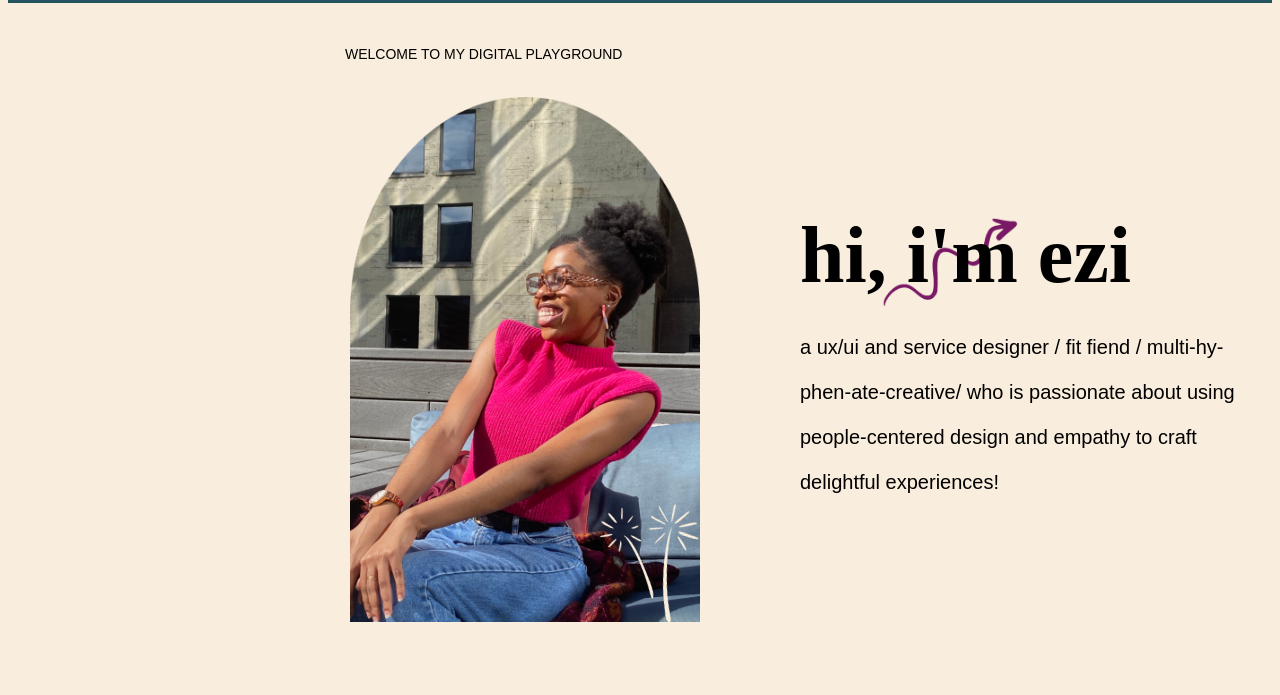
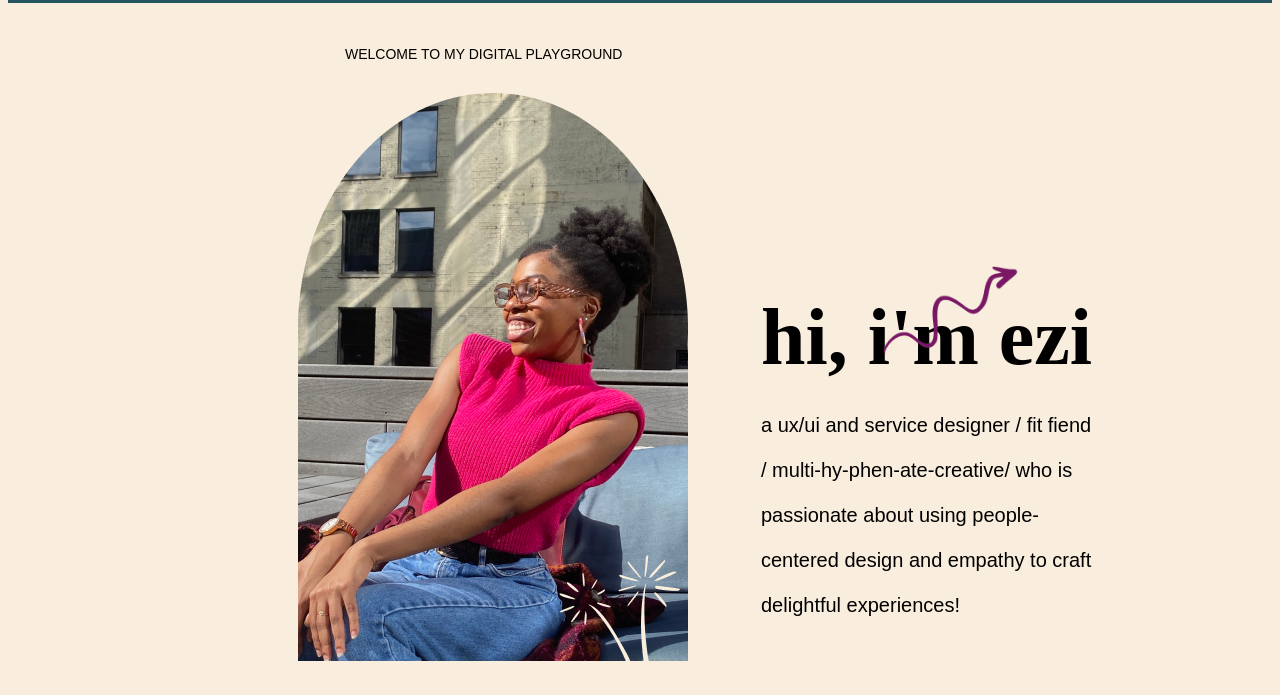
Before and after one commit to ezi311/UX_UI_HW_19, a plain HTML site: page index.html in a window 1280 px wide. Shown: the part 105-800 px from the top of the page. Drawn offline with nearby package versions, Linux system fonts and the light colour scheme.

Commit message:
aligning
created grids, containers, and got website to a similar state as last hw but with better coding practices

```diff
--- a/css/style.css
+++ b/css/style.css
@@ -48,51 +48,56 @@ body {
     color: #F9EEDD;
 }
 
-.photo {
-  position: absolute;
-  width: 350px;
-  height: 525px;
-  left: 175px;
-  top: 101px;
-}
-/*
-.hero content {
-    display: flex;
-    align-items: left;
-    width: 600px;
-    height: 200px;
-    padding: 10px;
-    flex: 1;
-    padding-left: 20px;
-} */
 
 
 
+/*IMPROVING HERO SECTION FOR RESPONSIVENESS AND WEBSITE LAYOUT*/
 
-/*TRYING TO GET TITLE TO LOOK LIKE WIREFRAME*/
+.content {
+display: grid;
+/* grid-template-rows: auto auto; */
+grid-template-columns: auto auto auto auto auto;
+}
+
+ .content-grid {
+   grid-column: 3 / span 3;
+   display: inline-flex;
+   padding: 50px;
+   padding-bottom: 10px;
+   display: flex;
+   flex-direction: row;
+   align-content: center;
+   align-items: center;
+ }
+
+.photo {
+  padding-right: 20px;
+  top: 101px;
+  margin-left:120px;
+}
+
+.heroCopy {
+  display: flexbox;
+}
+
 p.title {
     font-family: "Calistoga", Calistoga, serif;
-    padding-left: 50px;
-    margin-top: 10px;
-    position: absolute;
-    width: 400px;
-    left: 750px;
-    top: 300px;
-
+    padding-left: 20px;
+    padding-right: 20px;
+    margin-bottom:0px;
+    width: 100%;
     font-weight: bold;
     font-size: 80px;
-    line-height: 100px;
     text-align: left;
   }
 
 p.subheader {
-  position: absolute;
-  padding-left: 50px;
+  padding-left: 20px;
+  padding-right: 20px;
   font-family: "Poppins", Poppins, sans-serif;
-  width: 450px;
+  width: 70%;
   height: 175px;
   left: 750px;
-  top: 410px;
 
   font-style: normal;
   font-weight: 500;
@@ -100,6 +105,9 @@ p.subheader {
   line-height: 45px;
   text-align: left;
 
+}
+.contentSubtitle {
+  margin: 20px;
 }
 
  p.subtitle {
@@ -116,31 +124,16 @@ p.subtitle {
   line-height: 30px;
 }
 
-.trees {
-position: absolute;
-width: 122.15px;
-height: 138.29px;
-left: 590.67px;
-top: 600.27px;
-
-transform: matrix(0.98, 0.21, -0.1, 0.98, 0, 0);
-}
-
 .squiggles {
   position: absolute;
   left: 68.07%;
   right: 28.38%;
-top: 39.75%;
-bottom: 84.34%;
+  top: 45.75%;
+  bottom: 4.34%;
 
-transform: matrix(0.71, 0.21, -0.91, 0.21, -45, 0);
+  transform: matrix(0.1, 0.21, 0.21, 0.21, -45, 0);
   transform: rotate(5deg);
   transform: scale(0.85,.9);
-}
-
-.space {
-    width: 100px;
-    height: 100px;
 }
 
 .space for content {
@@ -211,10 +204,7 @@ transform: scale(0.85,.9);
   grid-column: 2 / span 3;
   display: inline-flex;
   padding: 50px;
-}
-
-.cardContent {
-  height: 100px;
+  /* flex-direction: column; */
 }
 
 .visuals {
@@ -264,11 +254,15 @@ p.more {
   justify-content: right;
 }
 
+/* <-------------MEDIA QUERY ----------> */
 
-
-
-
-
+@media only screen and (max-width : 600){
+  .grid-item1 {
+   grid-template-rows: 500px;
+   grid-template-columns: 1fr;
+   grid-template-areas:
+     "grid-item1";
+  }}
 
 
 
--- a/index.html
+++ b/index.html
@@ -19,15 +19,18 @@
                 </ul>
             </nav>
         </header>
+
         <!-- HERO SECTION -->
-        <section class="heroImg">
+        <div class="contentSubtitle">
+            <p class="subtitle">WELCOME TO MY DIGITAL PLAYGROUND</p>
+        </div>
+        <section class="heroSection">
             <div class="content">
-                <p class="subtitle">WELCOME TO MY DIGITAL PLAYGROUND</p>
+
+                <div class="content-grid">
                     <div class="photo">
-                    <img src="images/image hero.png" class="photo">
+                        <img src="images/ezi with palm trees.png" class="photo">
                     </div>
-                <img src="images/palm trees.png" class="trees">
-                <img src="images/squiggly line.png" class="squiggles">
                     <div class="heroCopy">
                         <p class="title">hi, i'm ezi</p>
                         <p class="subheader">a ux/ui and service designer /
@@ -35,14 +38,11 @@
                             multi-hy-phen-ate-creative/
                             who is passionate about using people-centered design and empathy to craft delightful experiences!</p>
                     </div>
-                <div class="space"></div>
+                    <img src="images/squiggly line.png" class="squiggles">
                 </div>
-            <div class="space"></div>
+            </div>
         </section>
 
-        <div class="space"></div>
-        <div class="space"></div>
-        <div class="space"></div>
         <!-- My Work Section Constructed using CSS Grid -->
         <section class="myWork">
             <div class="space for content"></div>
```
Also changed, not shown: images/ezi with palm trees.png (added). Lines whose indentation alone changed are shown as unchanged.
